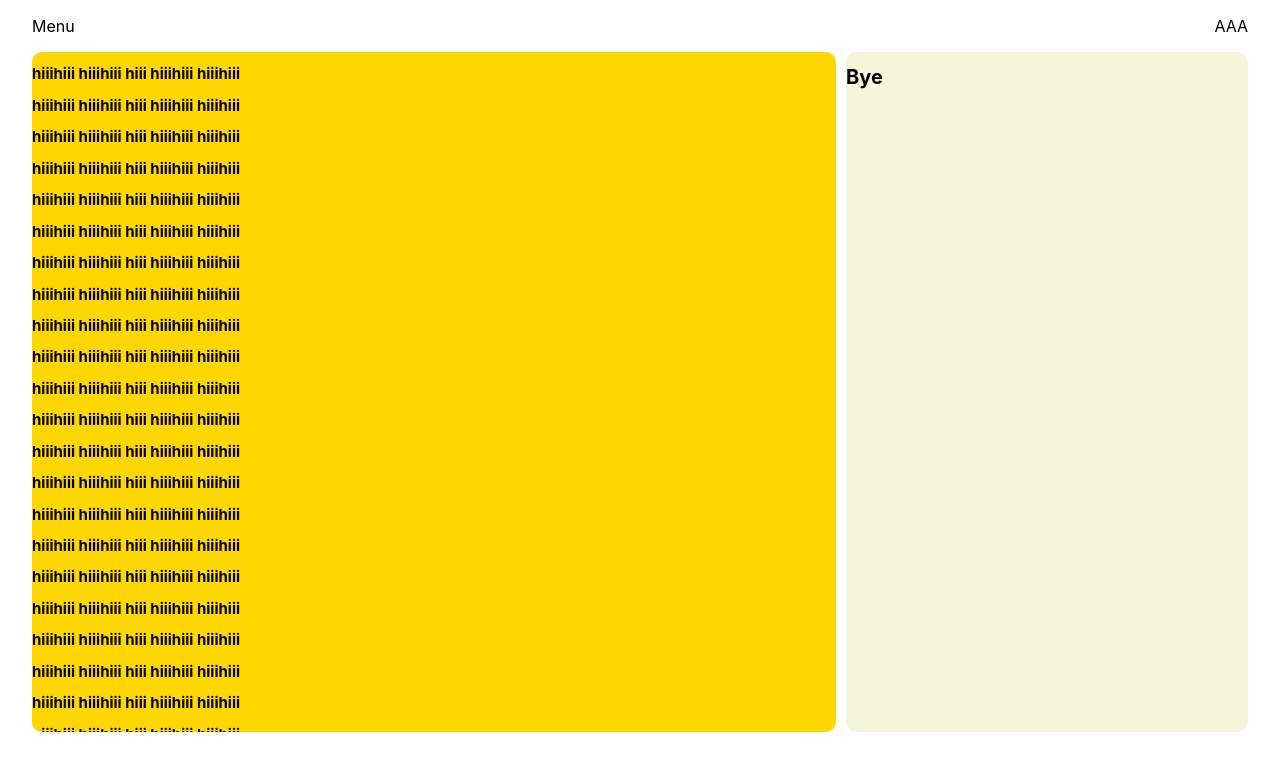
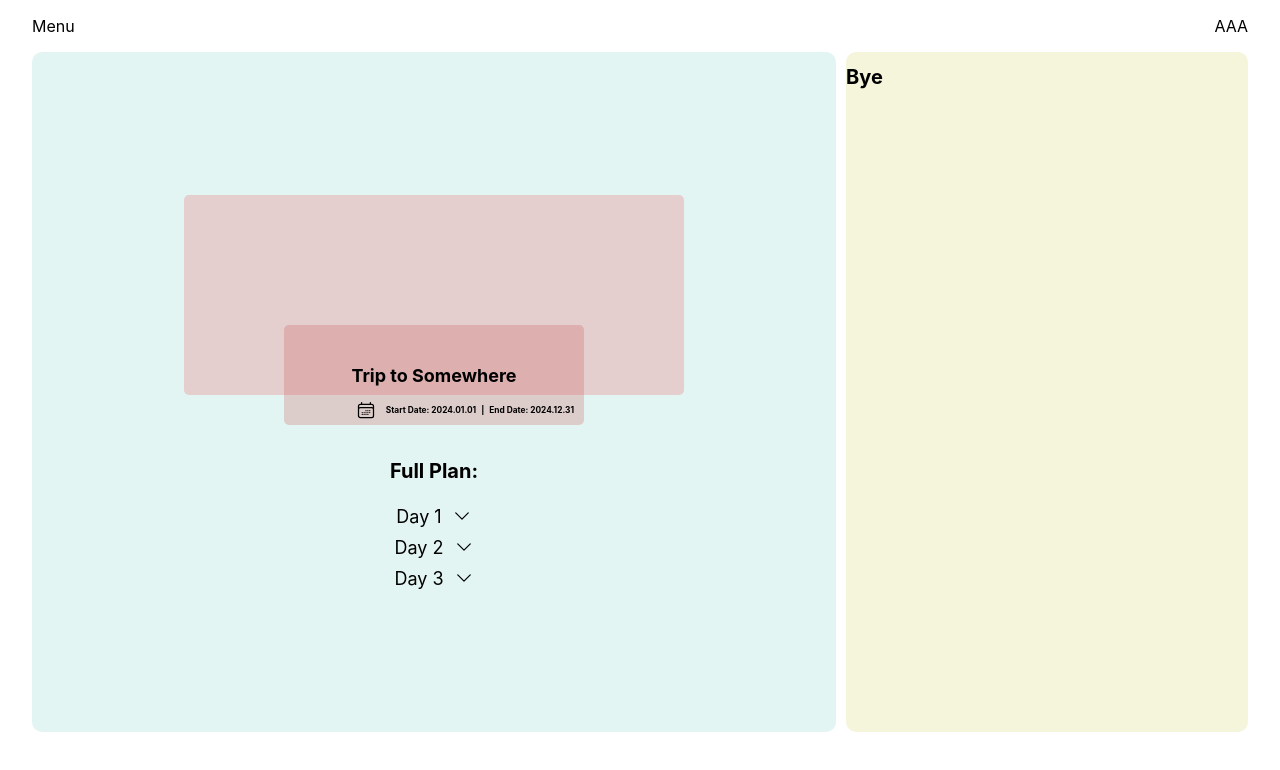
Before and after one commit to devmaniac1/Testing-Purpose, a React (Create React App) app: page / in a window 1280 px wide. Shown: the top 770 px of the page. Built offline with nearby package versions, Linux system fonts and the light colour scheme; a web font is replaced by a local one.

Commit message:
Structure For the Itinerary
Need to update Itinerary.css- line 3 and fix the flexing issue

```diff
--- a/src/Itinerary.css
+++ b/src/Itinerary.css
@@ -1,6 +1,88 @@
 .main_itinerary {
-  background-color: gold;
+  display: flex;
+  flex-direction: column; /*Need to adjust*/
+  justify-content: center;
+  align-items:center;
+  background-color: rgba(217, 241, 238, 0.731);
   height: 85vh;
   overflow-y: auto;
   border-radius: 1rem;
 }
+
+.banner-container{
+  display: flex;
+  position: relative;
+  width: 500px;
+  height: 200px;
+  border-radius: 5px;
+
+  background-color: rgb(229, 206, 206);
+}
+
+.transparent-box{
+  display: flex;
+  position: absolute;
+  left: 50%;
+  top: calc(40% + 50px);
+  transform: translateX(-50%);
+  width: 300PX;
+  height: 100PX;
+  border-radius: 5px;
+  align-items: center;
+  justify-content: center;
+  background-color:rgba(192, 72, 72, 0.231) ;
+}
+
+.transparent-box p{
+  margin: 0;
+  font-size: 18px;
+  font-family: 'Inter', sans-serif;
+  font-weight: 700;
+
+}
+
+.date-info{
+  position:absolute;
+  right: 10px;
+  top: 75px;
+  text-align: right;
+  display: flex;
+  align-items: center;
+
+}
+
+.date-svg{
+  width: 20px;
+  height: 20px;
+  margin-right: 5px;;
+}
+.date-info p{
+  font-size: smaller;
+  margin-left: 5px;
+}
+
+
+.Full-Plan {
+  display: flex;
+  flex-direction: column;
+  align-items: center;
+  margin-top: 50px;
+}
+
+.dropDown {
+  display: flex;
+  align-items: center;
+  margin-top: 10px;
+
+}
+
+.dropDown p {
+  margin: 0;
+  font-size: 18px;
+  margin-right: 10px;
+}
+
+.dropDown svg {
+  width: 20px;
+  height: 20px;
+}
--- a/src/Itinerary.js
+++ b/src/Itinerary.js
@@ -1,41 +1,61 @@
 import "./Itinerary.css";
 function Itinerary() {
   return (
-    <div className="main_itinerary">
-      <h2>hiiihiii hiiihiii hiii hiiihiii hiiihiii</h2>
-      <h2>hiiihiii hiiihiii hiii hiiihiii hiiihiii</h2>
-      <h2>hiiihiii hiiihiii hiii hiiihiii hiiihiii</h2>
-      <h2>hiiihiii hiiihiii hiii hiiihiii hiiihiii</h2>
-      <h2>hiiihiii hiiihiii hiii hiiihiii hiiihiii</h2>
-      <h2>hiiihiii hiiihiii hiii hiiihiii hiiihiii</h2>
-      <h2>hiiihiii hiiihiii hiii hiiihiii hiiihiii</h2>
-      <h2>hiiihiii hiiihiii hiii hiiihiii hiiihiii</h2>
-      <h2>hiiihiii hiiihiii hiii hiiihiii hiiihiii</h2>
-      <h2>hiiihiii hiiihiii hiii hiiihiii hiiihiii</h2>
+      <div className="main_itinerary">
+        <BannerContainer/>
+        <FullPlan/>
+      </div>
 
-      <h2>hiiihiii hiiihiii hiii hiiihiii hiiihiii</h2>
-      <h2>hiiihiii hiiihiii hiii hiiihiii hiiihiii</h2>
-      <h2>hiiihiii hiiihiii hiii hiiihiii hiiihiii</h2>
-      <h2>hiiihiii hiiihiii hiii hiiihiii hiiihiii</h2>
-      <h2>hiiihiii hiiihiii hiii hiiihiii hiiihiii</h2>
-      <h2>hiiihiii hiiihiii hiii hiiihiii hiiihiii</h2>
-      <h2>hiiihiii hiiihiii hiii hiiihiii hiiihiii</h2>
-      <h2>hiiihiii hiiihiii hiii hiiihiii hiiihiii</h2>
-      <h2>hiiihiii hiiihiii hiii hiiihiii hiiihiii</h2>
-      <h2>hiiihiii hiiihiii hiii hiiihiii hiiihiii</h2>
+  );
+}
 
-      <h2>hiiihiii hiiihiii hiii hiiihiii hiiihiii</h2>
-      <h2>hiiihiii hiiihiii hiii hiiihiii hiiihiii</h2>
-      <h2>hiiihiii hiiihiii hiii hiiihiii hiiihiii</h2>
-      <h2>hiiihiii hiiihiii hiii hiiihiii hiiihiii</h2>
-      <h2>hiiihiii hiiihiii hiii hiiihiii hiiihiii</h2>
-      <h2>hiiihiii hiiihiii hiii hiiihiii hiiihiii</h2>
-      <h2>hiiihiii hiiihiii hiii hiiihiii hiiihiii</h2>
-      <h2>hiiihiii hiiihiii hiii hiiihiii hiiihiii</h2>
-      <h2>hiiihiii hiiihiii hiii hiiihiii hiiihiii</h2>
-      <h2>hiiihiii hiiihiii hiii hiiihiii hiiihiii</h2>
+function BannerContainer(){
+  return(
+    <div className="banner-container">
+      <img src="" alt=""></img>
+      <div className="transparent-box">
+        <p>Trip to Somewhere</p>
+        <div className="date-info">
+          <div className="date-svg">
+            <svg xmlns="http://www.w3.org/2000/svg" fill="none" viewBox="0 0 24 24" stroke-width="1.5" stroke="currentColor" class="w-6 h-6">
+            <path stroke-linecap="round" stroke-linejoin="round" d="M6.75 3v2.25M17.25 3v2.25M3 18.75V7.5a2.25 2.25 0 0 1 2.25-2.25h13.5A2.25 2.25 0 0 1 21 7.5v11.25m-18 0A2.25 2.25 0 0 0 5.25 21h13.5A2.25 2.25 0 0 0 21 18.75m-18 0v-7.5A2.25 2.25 0 0 1 5.25 9h13.5A2.25 2.25 0 0 1 21 11.25v7.5m-9-6h.008v.008H12v-.008ZM12 15h.008v.008H12V15Zm0 2.25h.008v.008H12v-.008ZM9.75 15h.008v.008H9.75V15Zm0 2.25h.008v.008H9.75v-.008ZM7.5 15h.008v.008H7.5V15Zm0 2.25h.008v.008H7.5v-.008Zm6.75-4.5h.008v.008h-.008v-.008Zm0 2.25h.008v.008h-.008V15Zm0 2.25h.008v.008h-.008v-.008Zm2.25-4.5h.008v.008H16.5v-.008Zm0 2.25h.008v.008H16.5V15Z" />
+            </svg>
+          </div>
+          <p>Start Date: 2024.01.01</p>
+          <p>|</p>
+          <p>End Date: 2024.12.31</p>
+        </div>
+      </div>
+    </div>
+
+  );
+}
+
+function FullPlan(){
+  return(
+    <div className="Full-Plan">
+      <h1>Full Plan:</h1>
+        <div className="dropDown">
+        <p>Day 1</p>
+          <svg xmlns="http://www.w3.org/2000/svg" fill="none" viewBox="0 0 24 24" stroke-width="1.5" stroke="currentColor" class="w-6 h-6">
+          <path stroke-linecap="round" stroke-linejoin="round" d="m19.5 8.25-7.5 7.5-7.5-7.5" />
+        </svg>
+        </div>
+
+        <div className="dropDown">
+        <p>Day 2</p>
+          <svg xmlns="http://www.w3.org/2000/svg" fill="none" viewBox="0 0 24 24" stroke-width="1.5" stroke="currentColor" class="w-6 h-6">
+          <path stroke-linecap="round" stroke-linejoin="round" d="m19.5 8.25-7.5 7.5-7.5-7.5" />
+        </svg>
+        </div>
+
+        <div className="dropDown">
+        <p>Day 3</p>
+          <svg xmlns="http://www.w3.org/2000/svg" fill="none" viewBox="0 0 24 24" stroke-width="1.5" stroke="currentColor" class="w-6 h-6">
+          <path stroke-linecap="round" stroke-linejoin="round" d="m19.5 8.25-7.5 7.5-7.5-7.5" />
+        </svg>
+        </div>
     </div>
   );
 }
-
 export default Itinerary;
```
Also changed, not shown: banner.jpg (added).
